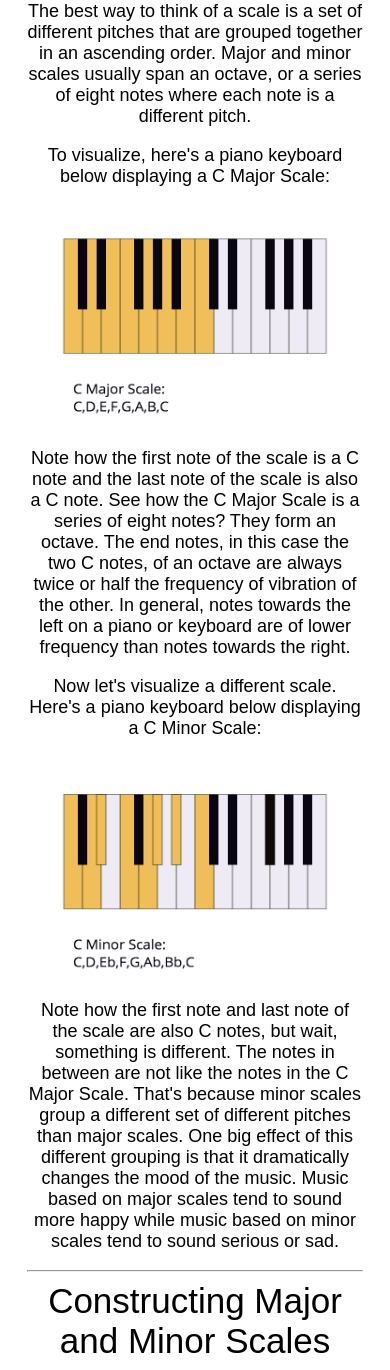
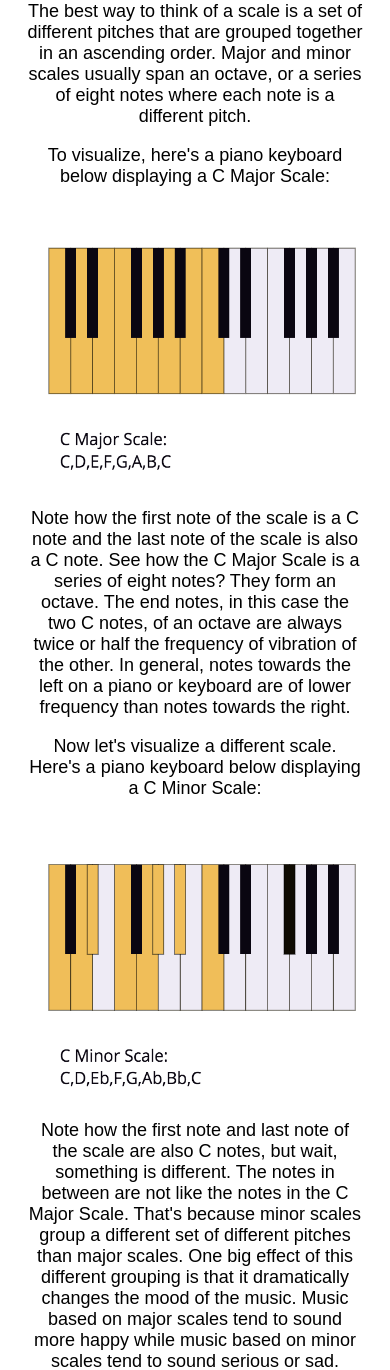
Before and after one commit to anthonyc1/MusicMentorApp, a Flask app: page /identifyscale in a window 390 px wide. Shown: the part 723-2093 px from the top of the page. Run offline with Flask 2, Linux system fonts and the light colour scheme.

Commit message:
fix media queries

```diff
--- a/static/style.css
+++ b/static/style.css
@@ -9,11 +9,6 @@
 	display:block;
 	position: relative;
 	text-align: center;
-}
-
-#image img {
-	height: 340px;
-	width: 400px;
 }
 
 #title {
@@ -133,10 +128,6 @@ th, td {
 	#intro {
 		max-width: 90%
 	}
-	#image img {
-		height: 220px;
-		width: 300px;
-	}
 
 }
 @media screen and (max-width: 680px){
--- a/templates/identifyscale.html
+++ b/templates/identifyscale.html
@@ -60,12 +60,14 @@
 	<p>The best way to think of a scale is a set of different pitches that are grouped together in an ascending order. Major and minor scales usually span an octave, or a series of eight notes where each note is a different pitch.</p>
 	<p>To visualize, here's a piano keyboard below displaying a C Major Scale:</p>
 	<div id="image">
-	<img src="../static/images/C%20Major.png" alt="C Major"></img>
+	<img src="../static/images/C%20Major.png" alt="C Major" style="height: 280px;
+	width: 350px;"></img>
 	</div>
 	<p>Note how the first note of the scale is a C note and the last note of the scale is also a C note. See how the C Major Scale is a series of eight notes? They form an octave. The end notes, in this case the two C notes, of an octave are always twice or half the frequency of vibration of the other. In general, notes towards the left on a piano or keyboard are of lower frequency than notes towards the right.</p>
 	<p>Now let's visualize a different scale. Here's a piano keyboard below displaying a C Minor Scale:</p>
 	<div id="image">
-	<img src="../static/images/C%20minor%20scale.png" alt="C Minor"></img>
+	<img src="../static/images/C%20minor%20scale.png" alt="C Minor" style="height: 280px;
+	width: 350px;"></img>
 	</div>
 	<p>Note how the first note and last note of the scale are also C notes, but wait, something is different. The notes in between are not like the notes in the C Major Scale. That's because minor scales group a different set of different pitches than major scales. One big effect of this different grouping is that it dramatically changes the mood of the music. Music based on major scales tend to sound more happy while music based on minor scales tend to sound serious or sad.</p>
 	<hr>
```
